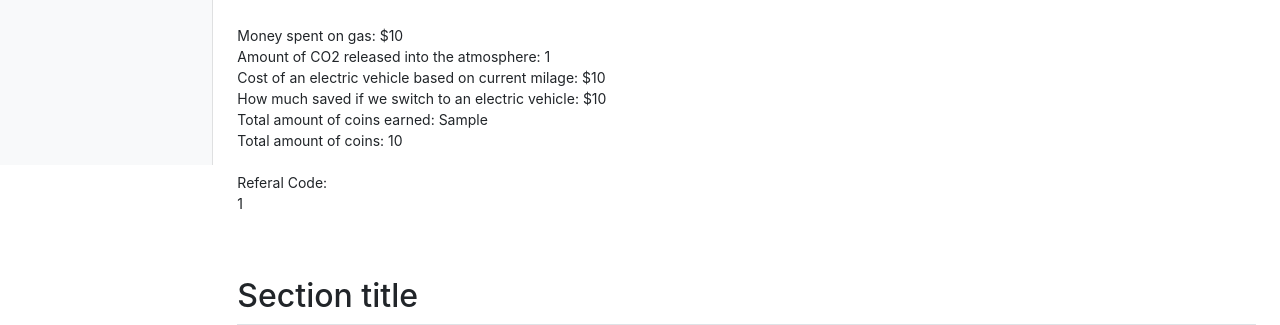
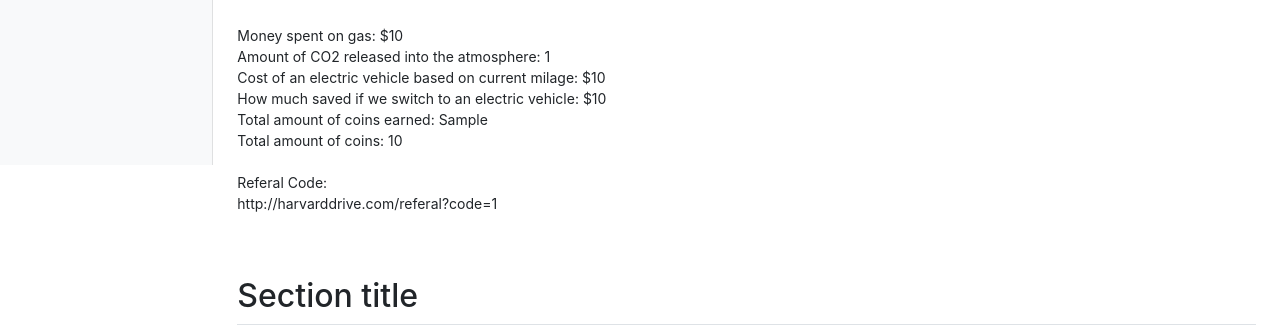
Before and after one commit to seykafu/DriveMAS, a Flask app: template flask-stuff/templates/index.html in a window 1280 px wide. Shown: the part 635-960 px from the top of the page. Run offline with Flask 2, Linux system fonts and the light colour scheme; the template is opened without the code that fills it: most values are stand-ins (such as "Sample title", 1, 10 or a date in 2020); some libraries are stand-ins or nearby versions.

Commit message:
Adding some stuff

```diff
--- a/flask-stuff/templates/index.html
+++ b/flask-stuff/templates/index.html
@@ -149,7 +149,7 @@
 
 	<br><br>
 	Referal Code: <br>
-	{{ userId}}
+	http://harvarddrive.com/referal?code={{ userId}}
 
 
 
```
